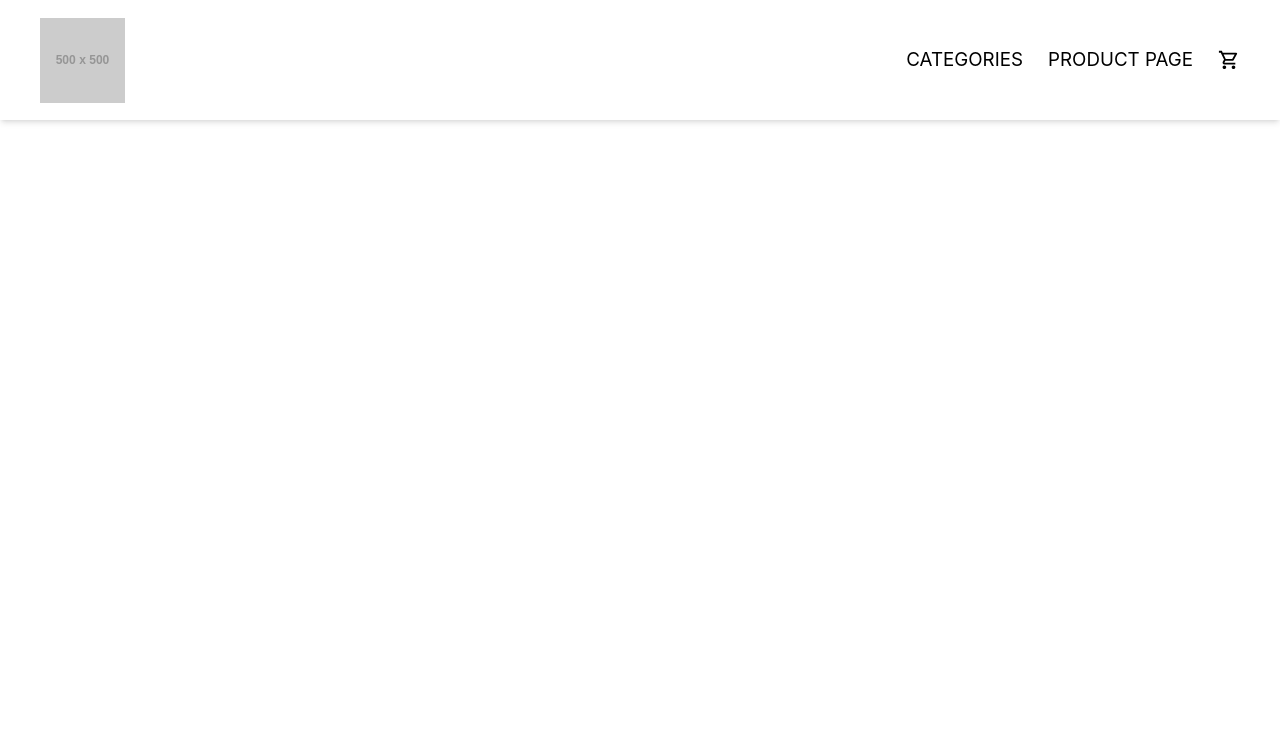
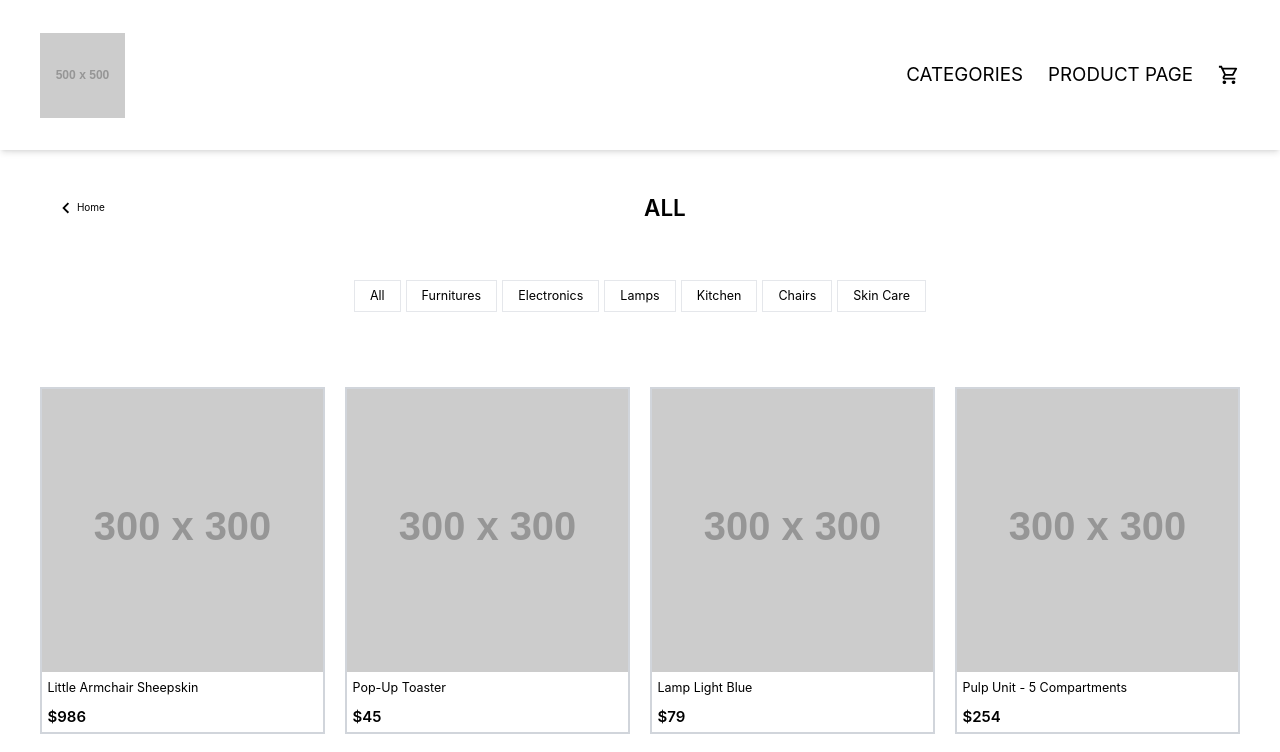
Before and after one commit to 13urning/Minimalist-E-Commerce, a React (Create React App) app in the folder client/: page /categories/all in a window 1280 px wide. Shown: the top 752 px of the page. Built offline with nearby package versions, Linux system fonts and the light colour scheme.

Commit message:
completed styling of category page

```diff
--- a/client/src/App.js
+++ b/client/src/App.js
@@ -6,6 +6,7 @@ import { useEffect, useState } from "react";
 import Home from "./pages/Home";
 import { CartContext } from "./pages/ProductPage";
 import Categories from "./pages/Categories";
+import All from "./components/Categories-pages/All";
 
 function App() {
   const [cartItem, setCartItem] = useState([]);
@@ -30,7 +31,9 @@ function App() {
       <Navbar />
       <Routes>
         <Route index path="/" element={<Home />} />
-        <Route path="categories" element={<Categories />}></Route>
+        <Route path="categories" element={<Categories />}>
+          <Route path="all" element={<All />} />
+        </Route>
       </Routes>
     </CartContext.Provider>
   );
--- a/client/src/components/CategoriesHeader/CategoriesHeader.js
+++ b/client/src/components/CategoriesHeader/CategoriesHeader.js
@@ -1,5 +1,6 @@
 import React, { useState } from "react";
 import { Link } from "react-router-dom";
+import KeyboardArrowLeftIcon from "@mui/icons-material/KeyboardArrowLeft";
 export default function CategoriesHeader() {
   const [btnName, setBtnName] = useState("All");
   const handleBtnName = (e) => {
@@ -7,35 +8,52 @@ export default function CategoriesHeader() {
   };
   return (
     <>
-      <div className="container">
-        <div className="catego-header">
-          <div className="title-home">
-            <Link>
-              <i></i> Home
+      <div className="container mx-auto max-w-[1200px] p-6">
+        <div className="pt-[3rem] flex flex-col items-center mb-[-4rem]">
+          <div className="flex items-center w-full mb-[6rem]">
+            <Link onClick={() => window.scrollTo(0, 0)} to="/">
+              <KeyboardArrowLeftIcon fontSize="large" />
+              Home
             </Link>
-            <h3>{btnName}</h3>
+            <h3 className="text-4xl uppercase text-center mx-auto my-0 font-semibold">
+              {btnName}
+            </h3>
           </div>
-          <div>
+          <div className="justify-center flex gap-2 w-full flex-wrap items-center text-xl">
             <Link to="all" onClick={() => handleBtnName("all")}>
-              <button>All</button>
+              <button className="px-6 py-[0.6rem] bg-transparent border transition-all duration-200 hover:border-black">
+                All
+              </button>
             </Link>
             <Link to="furnitures" onClick={() => handleBtnName("all")}>
-              <button>Furnitures</button>
+              <button className="px-6 py-[0.6rem] bg-transparent border transition-all duration-200 hover:border-black">
+                Furnitures
+              </button>
             </Link>
             <Link to="electonics" onClick={() => handleBtnName("all")}>
-              <button>Electronics</button>
+              <button className="px-6 py-[0.6rem] bg-transparent border transition-all duration-200 hover:border-black">
+                Electronics
+              </button>
             </Link>
             <Link to="lamps" onClick={() => handleBtnName("all")}>
-              <button>Lamps</button>
+              <button className="px-6 py-[0.6rem] bg-transparent border transition-all duration-200 hover:border-black">
+                Lamps
+              </button>
             </Link>
             <Link to="kitchen" onClick={() => handleBtnName("all")}>
-              <button>Kitchen</button>
+              <button className="px-6 py-[0.6rem] bg-transparent border transition-all duration-200 hover:border-black">
+                Kitchen
+              </button>
             </Link>
             <Link to="chairs" onClick={() => handleBtnName("all")}>
-              <button>Chairs</button>
+              <button className="px-6 py-[0.6rem] bg-transparent border transition-all duration-200 hover:border-black">
+                Chairs
+              </button>
             </Link>
             <Link to="skin-care" onClick={() => handleBtnName("all")}>
-              <button>Skin Care</button>
+              <button className="px-6 py-[0.6rem] bg-transparent border transition-all duration-200 hover:border-black">
+                Skin Care
+              </button>
             </Link>
           </div>
         </div>
--- a/client/src/components/CategoriesHeader/CategoriesItem.js
+++ b/client/src/components/CategoriesHeader/CategoriesItem.js
@@ -5,18 +5,23 @@ import { items } from "../Data/AllData";
 export default function CategoriesItem() {
   return (
     <>
-      <div className="proud-container">
-        <div className="container">
-          <div className="products-grid">
+      <div className="py-[10rem]  p-6">
+        <div className="container mx-auto max-w-[1200px]">
+          <div className="grid grid-cols-1 lg:grid-cols-4 md:grid-cols-3 sm:grid-cols-2 gap-8">
             {items.map((items) => (
-              <div key={items.id} className="product normal">
+              <div
+                key={items.id}
+                className="outline outline-2 outline-offset-[-2px] outline-gray-300 transition-all ease-in duration-150 cursor-pointer hover:outline-black"
+              >
                 <Link onClick={() => window.top(0, 0)}>
-                  <div key={items.id} className="product-header">
-                    <img src={items.img} alt="product1" />
+                  <div key={items.id}>
+                    <img src={items.img} alt="product1" className="w-full" />
                   </div>
-                  <div className="product-details">
+                  <div className="text-xl p-3">
                     <p>{items.description}</p>
-                    <p className="item-price">${items.price}</p>
+                    <p className="font-semibold text-2xl mt-4">
+                      ${items.price}
+                    </p>
                   </div>
                 </Link>
               </div>
--- a/client/src/components/navbar/Navbar.js
+++ b/client/src/components/navbar/Navbar.js
@@ -90,7 +90,7 @@ export default function Navbar() {
 
       {/* navbar */}
       <nav className="sticky bg-white top-0 w-full z-[100] shadow-md">
-        <div className="container mx-auto max-w-[1200px]  md:px-0">
+        <div className="container mx-auto max-w-[1200px] p-6 lg:px-0">
           <div
             className={`flex justify-between items-center  transition-all ease-in duration-100 ${
               userScroll ? "h-[8rem]" : "h-[12rem]"
--- a/client/src/pages/Categories.js
+++ b/client/src/pages/Categories.js
@@ -1,5 +1,12 @@
 import React from "react";
+import CategoriesHeader from "../components/CategoriesHeader/CategoriesHeader";
+import { Outlet } from "react-router-dom";
 
 export default function Categories() {
-  return <></>;
+  return (
+    <>
+      <CategoriesHeader />
+      <Outlet />
+    </>
+  );
 }
```
